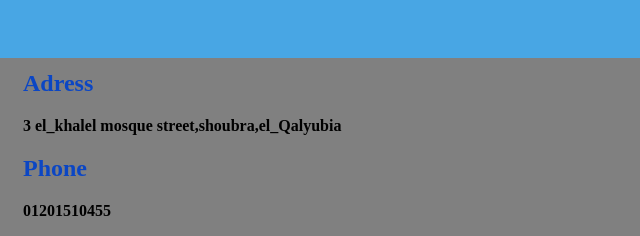
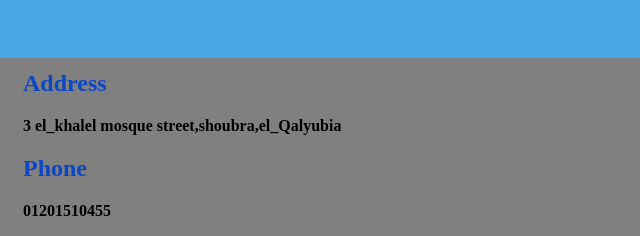
Before and after one commit to zainabyounes/portfolio-report, a plain HTML site: page index.html in a window 1280 px wide. Shown: the part 122-358 px from the top of the page, 0-640 px from the left. Drawn offline with Linux system fonts and the light colour scheme.

Commit message:
assignment

```diff
--- a/index.html
+++ b/index.html
@@ -48,7 +48,7 @@
         <h1>Zeinab Ahmed Younes</h1>
     </div>
     <img src="photo.jpeg" alt="Zeinab">
-    <h2>Adress</h5>
+    <h2>Address</h5>
     <p><b> 3 el_khalel mosque street,shoubra,el_Qalyubia</b></p>
     <h2>Phone</h5>
     <p><b>01201510455</b></p>
```
